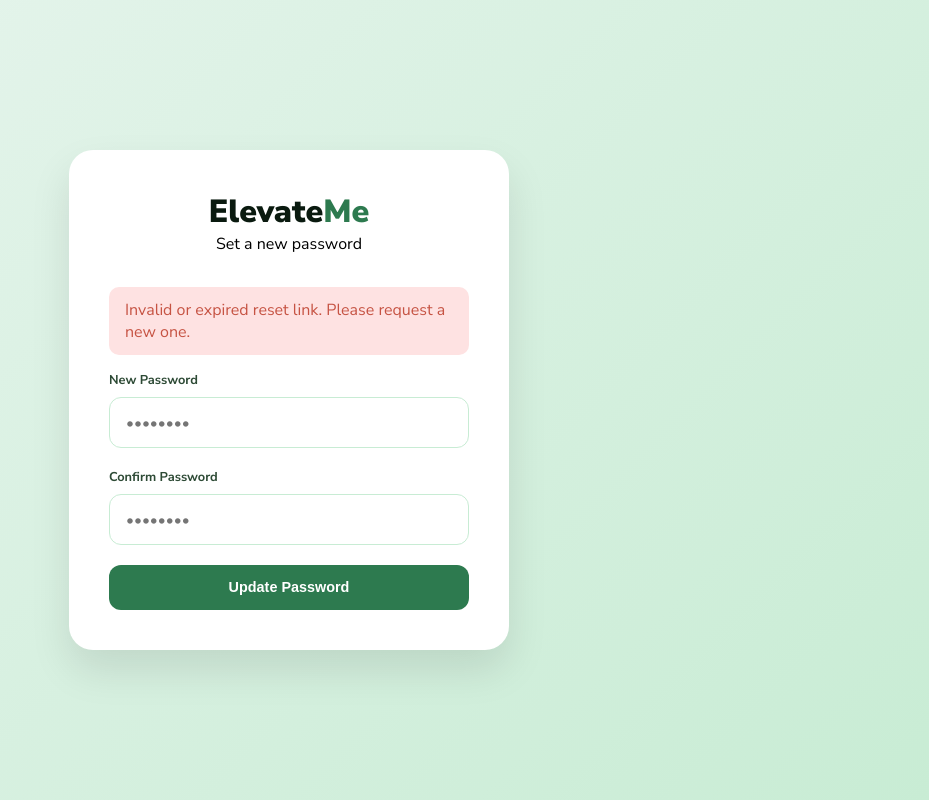
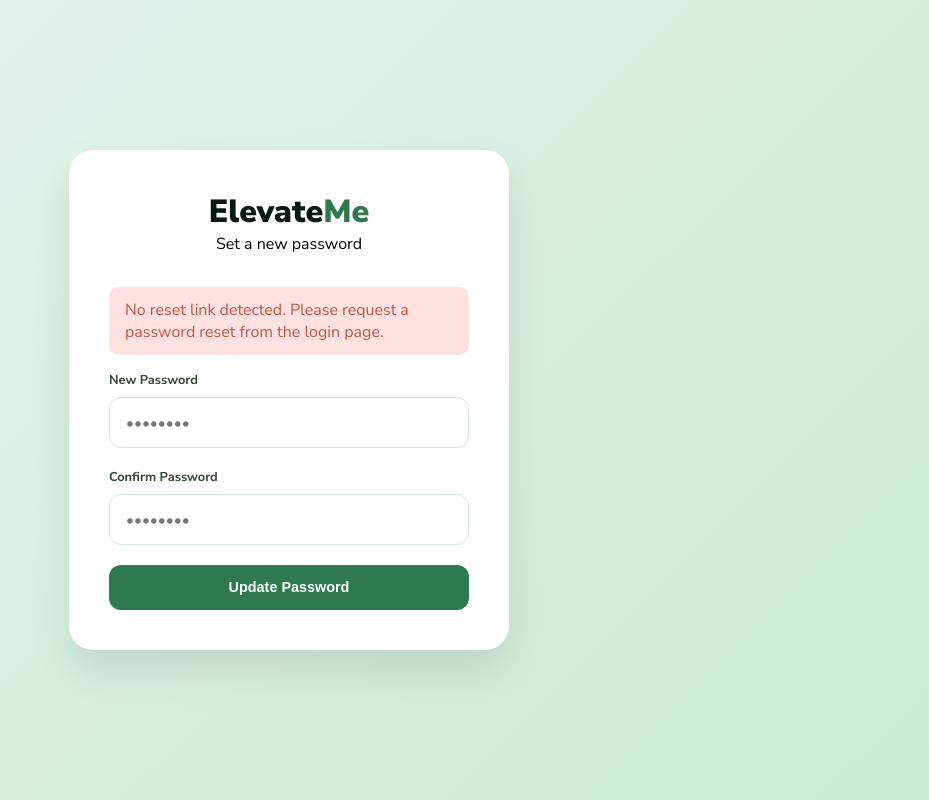
Before and after one commit to sharmajhanvi450-ui/elevateme-lms-v2, a plain HTML site: page elevateme/reset-password.html in a window 1280 px wide. Shown: the whole page, without its empty margins (351-1280 px from the left). Drawn offline with nearby package versions, Linux system fonts and the light colour scheme.

Commit message:
Update reset-password.html

```diff
--- a/elevateme/reset-password.html
+++ b/elevateme/reset-password.html
@@ -144,35 +144,42 @@
             return supabaseClient;
         }
 
-        // Handle the password reset from URL hash
+        // Handle the password reset from URL (works with both ? and #)
         async function handleReset() {
             const client = await initSupabase();
 
-            // Get the hash from URL (everything after #)
-            const hash = window.location.hash;
-            console.log('Hash:', hash);
+            // Check both query params (?) and hash (#)
+            const queryParams = new URLSearchParams(window.location.search);
+            const hashParams = new URLSearchParams(window.location.hash.substring(1));
 
-            if (!hash || !hash.includes('access_token')) {
+            // Try to get token from query params first (if using ?)
+            let accessToken = queryParams.get('access_token');
+            let refreshToken = queryParams.get('refresh_token');
+            let type = queryParams.get('type');
+
+            // If not found in query, try hash
+            if (!accessToken) {
+                accessToken = hashParams.get('access_token');
+                refreshToken = hashParams.get('refresh_token');
+                type = hashParams.get('type');
+            }
+
+            console.log('Token found:', !!accessToken);
+            console.log('Type:', type);
+
+            if (!accessToken) {
                 document.getElementById('loadingState').style.display = 'none';
                 document.getElementById('formContainer').style.display = 'block';
-                document.getElementById('errorMessage').textContent = 'Invalid or expired reset link. Please request a new one.';
+                document.getElementById('errorMessage').textContent = 'No reset link detected. Please request a password reset from the login page.';
                 document.getElementById('errorMessage').classList.add('show');
                 document.getElementById('resetBtn').disabled = true;
                 return;
             }
 
-            // Parse the hash parameters
-            const hashParams = new URLSearchParams(hash.substring(1));
-            const accessToken = hashParams.get('access_token');
-            const refreshToken = hashParams.get('refresh_token');
-            const type = hashParams.get('type');
-
-            console.log('Access token found:', !!accessToken);
-
-            if (!accessToken || type !== 'recovery') {
+            if (type !== 'recovery') {
                 document.getElementById('loadingState').style.display = 'none';
                 document.getElementById('formContainer').style.display = 'block';
-                document.getElementById('errorMessage').textContent = 'Invalid reset link. Please request a new one.';
+                document.getElementById('errorMessage').textContent = 'This link is not for password recovery. Please request a new reset link.';
                 document.getElementById('errorMessage').classList.add('show');
                 document.getElementById('resetBtn').disabled = true;
                 return;
@@ -259,15 +266,6 @@
 
         // Run when page loads
         handleReset();
-
-        // Also handle case where user comes without hash (direct access)
-        if (!window.location.hash) {
-            document.getElementById('loadingState').style.display = 'none';
-            document.getElementById('formContainer').style.display = 'block';
-            document.getElementById('errorMessage').textContent = 'No reset link detected. Please request a password reset from the login page.';
-            document.getElementById('errorMessage').classList.add('show');
-            document.getElementById('resetBtn').disabled = true;
-        }
     </script>
 </body>
 </html>
```
